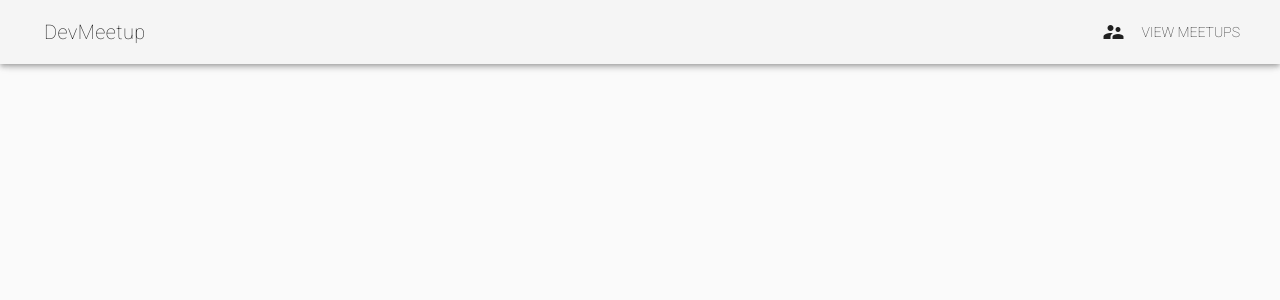
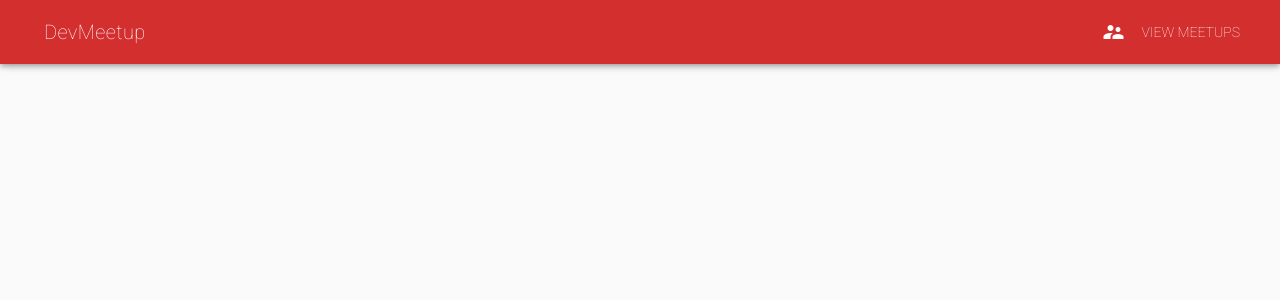
Before and after one commit to Fawaz-Khayat/yt-devmeetup-vue, a Vue app: page / in a window 1280 px wide. Shown: the top 300 px of the page. Built offline with nearby package versions, Linux system fonts and the light colour scheme.

Commit message:
use custom theme

```diff
--- a/src/App.vue
+++ b/src/App.vue
@@ -1,7 +1,9 @@
 <template>
   <v-app>
-
-    <v-toolbar>
+    <v-toolbar
+    dark
+    color="primary"
+    >
       <v-toolbar-side-icon
       class="hidden-sm-and-up"
       @click="sideNav = !sideNav"
--- a/src/plugins/vuetify.js
+++ b/src/plugins/vuetify.js
@@ -1,6 +1,16 @@
 import Vue from 'vue'
 import Vuetify from 'vuetify'
 import 'vuetify/dist/vuetify.min.css'
+import colors from 'vuetify/es5/util/colors'
 
 Vue.use(Vuetify, {
+  theme: {
+    primary: colors.red.darken2,
+    secondary: colors.grey.lighten1,
+    accent: colors.red.accent2,
+    error: colors.red.accent4,
+    info: colors.blue.lighten1,
+    success: colors.green.lighten2,
+    warning: colors.amber.darken2
+  }
 })
```
